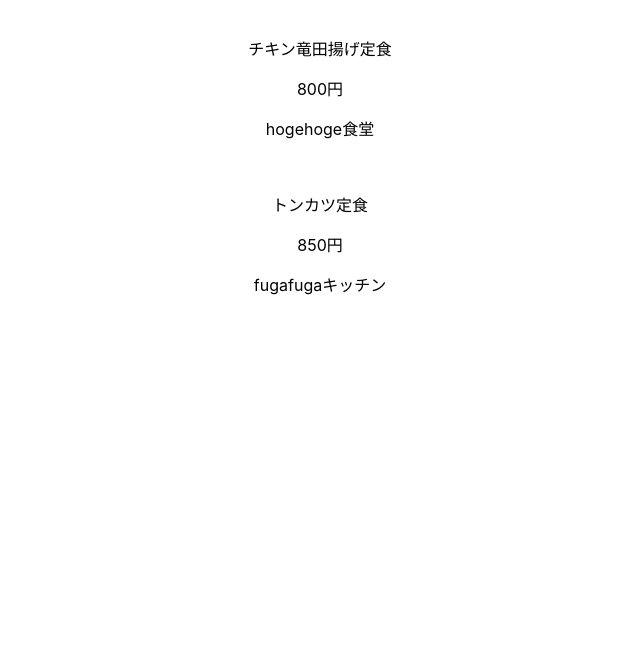
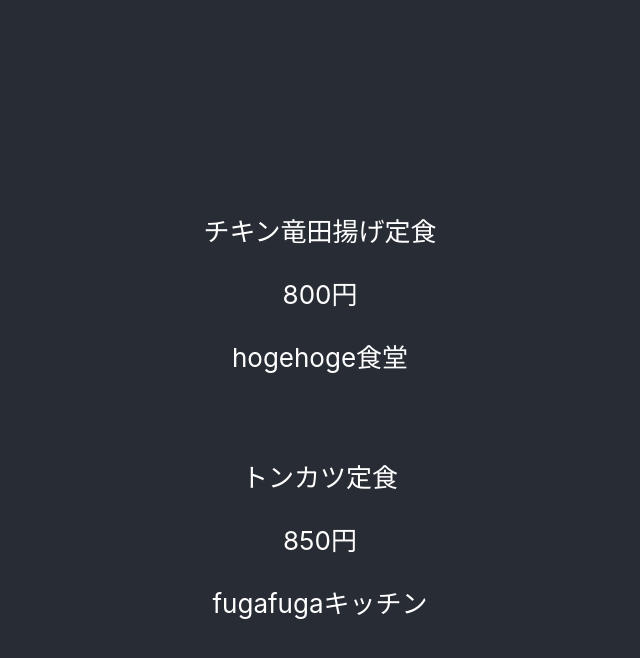
Before and after one commit to hiroki-harada/LunchTimeShare, a React (Create React App) app: page / in a window 1280 px wide. Shown: the top 658 px of the page, without its empty margins (320-960 px from the left). Built offline with nearby package versions, Linux system fonts and the light colour scheme.

Commit message:
use design in app.css

```diff
--- a/src/App.js
+++ b/src/App.js
@@ -1,12 +1,13 @@
 import React from 'react'
-// import logo from './logo.svg'
 import './App.css'
 import UserTop from "./page/UserTop"
 
 const App = () => {
     return (
         <div className="App">
-            <UserTop></UserTop>
+            <header className="App-header">
+                <UserTop></UserTop>
+            </header>
         </div>
     )
 }
```
